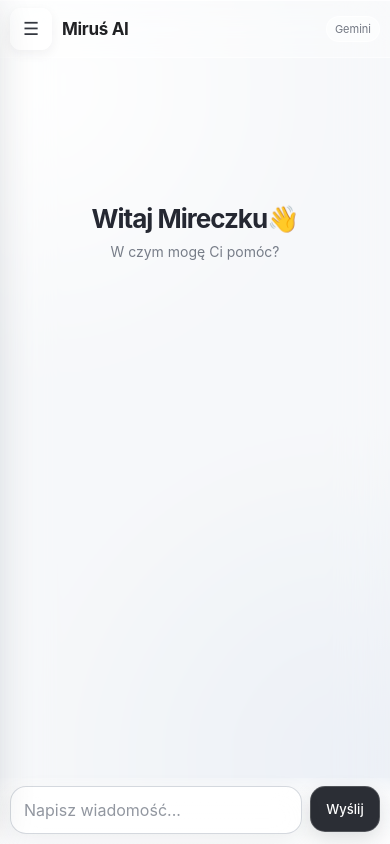
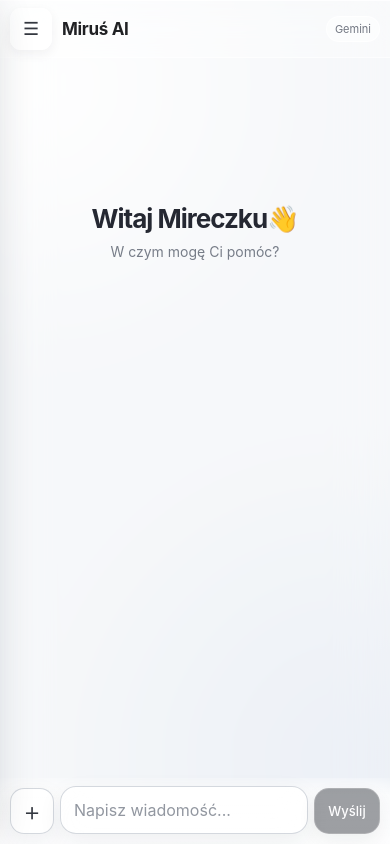
Before and after one commit to ideal-sys/moj-chat-ai, a React (Vite) app: page / in a window 390 px wide. Built offline with nearby package versions, Linux system fonts and the light colour scheme.

Commit message:
dodanieobrazkowchyba

```diff
--- a/src/App.css
+++ b/src/App.css
@@ -896,3 +896,59 @@ textarea {
     margin-top: 5vh;
   }
 }
+
+/* =========================
+   MENU + / PLIKI / OBRAZY
+   ========================= */
+.composer { width: min(100%, 900px); min-width: 0; }
+.composer-row { display: flex; align-items: flex-end; gap: 8px; }
+.composer-row textarea { min-width: 0; }
+.plus-wrap { position: relative; flex: 0 0 auto; }
+.input-area .plus-button {
+  width: 48px; min-width: 48px; height: 48px; padding: 0; border-radius: 16px;
+  background: rgba(255,255,255,.82); color: #343840; border: 1px solid rgba(190,195,204,.65);
+  font-size: 27px; font-weight: 300; box-shadow: 0 8px 25px rgba(31,38,52,.07);
+}
+.input-area .plus-button:hover:not(:disabled) { background: #fff; }
+.plus-menu {
+  position: absolute; left: 0; bottom: 58px; z-index: 30; width: 190px; padding: 7px;
+  border: 1px solid rgba(255,255,255,.9); border-radius: 15px; background: rgba(255,255,255,.96);
+  box-shadow: 0 14px 40px rgba(31,38,52,.16); backdrop-filter: blur(18px); -webkit-backdrop-filter: blur(18px);
+}
+.input-area .plus-menu button {
+  width: 100%; min-width: 0; height: 42px; padding: 0 11px; display: flex; align-items: center; gap: 9px;
+  justify-content: flex-start; border: 0; border-radius: 10px; background: transparent; color: #292d35;
+  box-shadow: none; font-size: 13px; text-align: left;
+}
+.input-area .plus-menu button:hover { transform: none; background: rgba(235,238,243,.9); box-shadow: none; }
+.hidden-file-input { display: none; }
+.selected-file, .mode-chip {
+  width: fit-content; max-width: 100%; margin: 0 0 7px 56px; padding: 7px 9px 7px 11px;
+  display: flex; align-items: center; gap: 8px; border-radius: 11px; background: rgba(255,255,255,.82);
+  border: 1px solid rgba(190,195,204,.55); font-size: 12px; color: #555b65;
+}
+.selected-file span { overflow: hidden; text-overflow: ellipsis; white-space: nowrap; }
+.input-area .selected-file button, .input-area .mode-chip button {
+  min-width: 24px; width: 24px; height: 24px; padding: 0; border: 0; border-radius: 7px;
+  background: transparent; color: #6f7580; box-shadow: none; font-size: 17px;
+}
+.input-area .selected-file button:hover, .input-area .mode-chip button:hover { transform: none; background: rgba(0,0,0,.05); box-shadow: none; }
+.message-attachment { margin-bottom: 5px; font-size: 12px; opacity: .78; font-weight: 600; }
+.generated-image-wrap { margin-top: 10px; }
+.generated-image { display: block; width: min(100%, 520px); max-height: 65vh; object-fit: contain; border-radius: 13px; }
+.image-download { display: inline-block; margin-top: 8px; color: inherit; font-size: 12px; text-decoration: underline; opacity: .72; }
+
+@media (max-width: 750px) {
+  .composer-row { gap: 7px; }
+  .input-area .plus-button { width: 46px; min-width: 46px; height: 46px; border-radius: 14px; }
+  .input-area .send-button { width: auto; min-width: 70px; }
+  .plus-menu { position: fixed; left: 10px; bottom: calc(68px + env(safe-area-inset-bottom)); width: 205px; }
+  .selected-file, .mode-chip { margin-left: 53px; max-width: calc(100% - 53px); }
+  .generated-image { max-height: 52vh; }
+}
+
+@media (max-width: 420px) {
+  .input-area .send-button { min-width: 66px; width: auto; padding: 0 9px; }
+  .input-area .plus-button { width: 44px; min-width: 44px; }
+  .composer-row { gap: 6px; }
+}
--- a/src/App.jsx
+++ b/src/App.jsx
@@ -1,4 +1,4 @@
-import { useEffect, useState } from "react";
+import { useEffect, useRef, useState } from "react";
 import "./App.css";
 
 function App() {
@@ -7,6 +7,10 @@ function App() {
   const [activeChatId, setActiveChatId] = useState(null);
   const [loading, setLoading] = useState(false);
   const [sidebarOpen, setSidebarOpen] = useState(false);
+  const [plusMenuOpen, setPlusMenuOpen] = useState(false);
+  const [mode, setMode] = useState("chat");
+  const [selectedFile, setSelectedFile] = useState(null);
+  const fileInputRef = useRef(null);
   // ID ostatniej interakcji Gemini. Dzięki temu Gemini może pamiętać
   // wcześniejsze rozmowy także po zamknięciu strony.
   const [memoryInteractionId, setMemoryInteractionId] = useState(
@@ -29,7 +33,11 @@ function App() {
 
   // Automatyczne zapisywanie
   useEffect(() => {
+    try {
       localStorage.setItem("mirus-ai-chats", JSON.stringify(chats));
+    } catch (error) {
+      console.warn("Historia jest zbyt duża, aby zapisać ją w localStorage.", error);
+    }
   }, [chats]);
 
   // Zapamiętujemy identyfikator rozmowy po stronie Gemini.
@@ -58,6 +66,9 @@ function App() {
     setChats((prev) => [newChat, ...prev]);
     setActiveChatId(newChat.id);
     setMessage("");
+    setSelectedFile(null);
+    setMode("chat");
+    setPlusMenuOpen(false);
   }
 
   function deleteChat(id) {
@@ -91,8 +102,30 @@ function App() {
     );
   }
 
+  function fileToBase64(file) {
+    return new Promise((resolve, reject) => {
+      const reader = new FileReader();
+      reader.onload = () => resolve(String(reader.result).split(",")[1]);
+      reader.onerror = reject;
+      reader.readAsDataURL(file);
+    });
+  }
+
+  function chooseFile(e) {
+    const file = e.target.files?.[0];
+    if (!file) return;
+    if (file.size > 15 * 1024 * 1024) {
+      alert("Plik jest za duży. Maksymalny rozmiar to 15 MB.");
+      e.target.value = "";
+      return;
+    }
+    setSelectedFile(file);
+    setMode("file");
+    setPlusMenuOpen(false);
+  }
+
   async function sendMessage() {
-    if (!message.trim() || loading) return;
+    if ((!message.trim() && !selectedFile) || loading) return;
 
     let chatId = activeChatId;
 
@@ -100,7 +133,7 @@ function App() {
     if (!chatId) {
       const newChat = {
         id: Date.now(),
-        title: message.trim().slice(0, 35),
+        title: (message.trim() || selectedFile?.name || "Nowy czat").slice(0, 35),
         messages: [],
       };
 
@@ -110,7 +143,12 @@ function App() {
     }
 
     const userMessage = message.trim();
+    const fileForRequest = selectedFile;
+    const currentMode = mode;
     setMessage("");
+    setSelectedFile(null);
+    setMode("chat");
+    setPlusMenuOpen(false);
 
     const currentChat = chats.find((chat) => chat.id === chatId);
     const currentMessages = currentChat?.messages || [];
@@ -119,7 +157,8 @@ function App() {
       ...currentMessages,
       {
         role: "user",
-        text: userMessage,
+        text: userMessage || (fileForRequest ? "Przeanalizuj ten plik" : ""),
+        attachmentName: fileForRequest?.name || null,
       },
     ];
 
@@ -130,7 +169,7 @@ function App() {
               ...chat,
               title:
                 chat.title === "Nowy czat"
-                  ? userMessage.slice(0, 35)
+                  ? (userMessage || fileForRequest?.name || "Nowy czat").slice(0, 35)
                   : chat.title,
               messages: updatedMessages,
             }
@@ -141,16 +180,32 @@ function App() {
     setLoading(true);
 
     try {
-      const response = await fetch("/api/chat", {
+      let response;
+      if (currentMode === "image") {
+        response = await fetch("/api/generate-image", {
           method: "POST",
-        headers: {
-          "Content-Type": "application/json",
-        },
+          headers: { "Content-Type": "application/json" },
+          body: JSON.stringify({ prompt: userMessage }),
+        });
+      } else {
+        let filePayload = null;
+        if (fileForRequest) {
+          filePayload = {
+            name: fileForRequest.name,
+            mimeType: fileForRequest.type || "application/octet-stream",
+            data: await fileToBase64(fileForRequest),
+          };
+        }
+        response = await fetch("/api/chat", {
+          method: "POST",
+          headers: { "Content-Type": "application/json" },
           body: JSON.stringify({
             message: userMessage,
             previousInteractionId: memoryInteractionId,
+            file: filePayload,
           }),
         });
+      }
 
       const data = await response.json();
 
@@ -166,7 +221,8 @@ function App() {
         ...updatedMessages,
         {
           role: "assistant",
-          text: data.reply,
+          text: data.reply || (data.image ? "Gotowe — wygenerowałem obraz." : ""),
+          image: data.image || null,
         },
       ];
 
@@ -310,7 +366,14 @@ function App() {
                   msg.role === "user" ? "user" : "assistant"
                 }`}
               >
+                {msg.attachmentName && <div className="message-attachment">📎 {msg.attachmentName}</div>}
                 {msg.text}
+                {msg.image && (
+                  <div className="generated-image-wrap">
+                    <img className="generated-image" src={msg.image} alt="Obraz wygenerowany przez AI" />
+                    <a className="image-download" href={msg.image} download="mirus-ai.png">Pobierz obraz</a>
+                  </div>
+                )}
               </div>
             ))
           )}
@@ -323,17 +386,39 @@ function App() {
         </main>
 
         <div className="input-area">
+          <div className="composer">
+            {selectedFile && (
+              <div className="selected-file">
+                <span>📎 {selectedFile.name}</span>
+                <button type="button" onClick={() => { setSelectedFile(null); setMode("chat"); }} aria-label="Usuń plik">×</button>
+              </div>
+            )}
+            {mode === "image" && !selectedFile && (
+              <div className="mode-chip">🖼️ Generowanie obrazu <button type="button" onClick={() => setMode("chat")}>×</button></div>
+            )}
+            <div className="composer-row">
+              <div className="plus-wrap">
+                <button type="button" className="plus-button" onClick={() => setPlusMenuOpen((v) => !v)} aria-label="Dodaj" aria-expanded={plusMenuOpen}>+</button>
+                {plusMenuOpen && (
+                  <div className="plus-menu">
+                    <button type="button" onClick={() => { setMode("image"); setSelectedFile(null); setPlusMenuOpen(false); }}>🖼️ <span>Generuj obraz</span></button>
+                    <button type="button" onClick={() => fileInputRef.current?.click()}>📎 <span>Dodaj plik</span></button>
+                  </div>
+                )}
+              </div>
+              <input ref={fileInputRef} className="hidden-file-input" type="file" accept="image/*,.pdf,.txt,.csv,.json,.xml" onChange={chooseFile} />
               <textarea
                 value={message}
                 onChange={(e) => setMessage(e.target.value)}
                 onKeyDown={handleKeyDown}
-            placeholder="Napisz wiadomość..."
+                placeholder={mode === "image" ? "Opisz obraz, który mam wygenerować..." : selectedFile ? "Napisz, co mam sprawdzić w pliku..." : "Napisz wiadomość..."}
                 rows="1"
               />
-
-          <button onClick={sendMessage} disabled={loading}>
-            Wyślij
+              <button className="send-button" onClick={sendMessage} disabled={loading || (!message.trim() && !selectedFile)}>
+                {mode === "image" ? "Generuj" : "Wyślij"}
               </button>
+            </div>
+          </div>
         </div>
 
       </div>
```
Also changed, not shown: 1 other file (tests, documents, lock files or other folders). Lines whose indentation alone changed are shown as unchanged.
